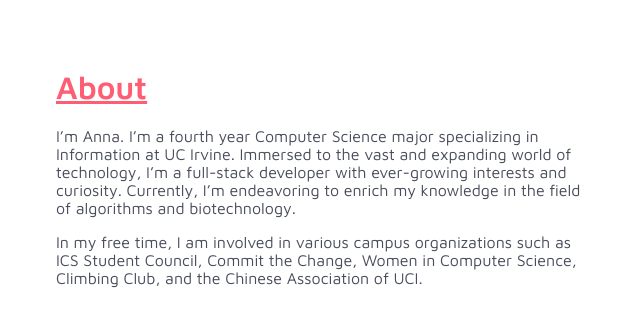
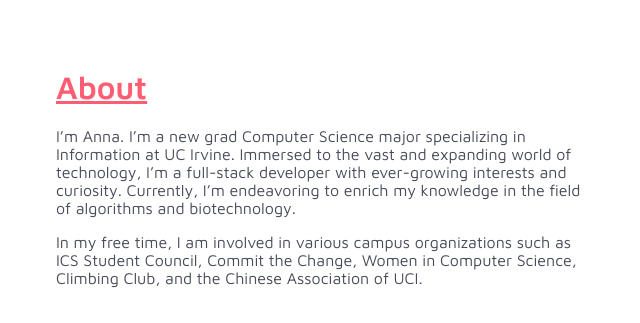
Before and after one commit to annachanna/annachanna.github.io, a plain HTML site: page index.html in a window 1280 px wide. Shown: the part 880-1203 px from the top of the page, 584-1224 px from the left. Drawn offline with Linux system fonts and the light colour scheme.

Commit message:
update with new grad status

```diff
--- a/index.html
+++ b/index.html
@@ -69,7 +69,7 @@ EMAIL: chanan2@uci.edu
       <div class="column">
         <div class="description">
           <h1><u>About</u></h1>
-          <p>I’m Anna. I’m a fourth year Computer Science major specializing in Information at UC Irvine. Immersed to the vast and expanding world of technology, I’m a full-stack developer with ever-growing interests and curiosity. Currently, I’m endeavoring to enrich my knowledge in the field of algorithms and biotechnology.</p>
+          <p>I’m Anna. I’m a new grad Computer Science major specializing in Information at UC Irvine. Immersed to the vast and expanding world of technology, I’m a full-stack developer with ever-growing interests and curiosity. Currently, I’m endeavoring to enrich my knowledge in the field of algorithms and biotechnology.</p>
           <p>In my free time, I am involved in various campus organizations such as ICS Student Council, Commit the Change, Women in Computer Science, Climbing Club, and the Chinese Association of UCI.      </p>
         </div>
       </div>
```
